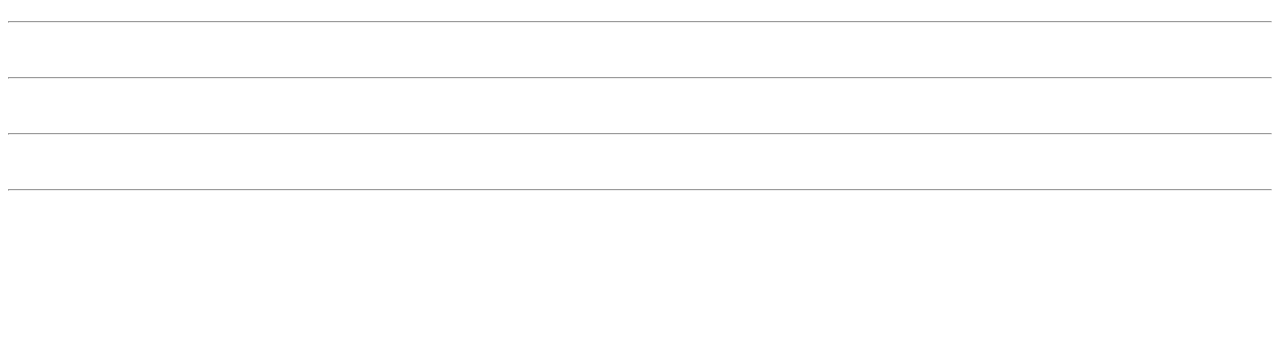
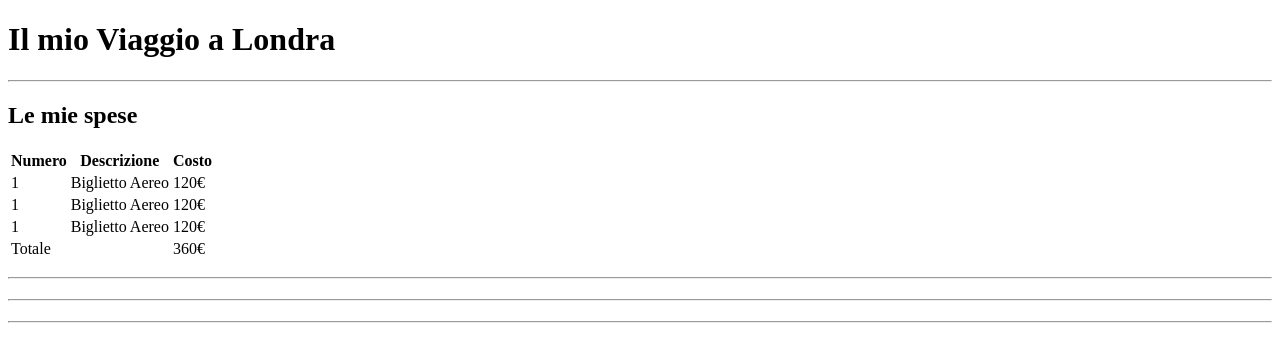
Before and after one commit to Barbon14/html-london-trip, a plain HTML site: page index.html in a window 1280 px wide. Drawn offline with Linux system fonts and the light colour scheme.

Commit message:
aggiunto contenuti "Le mie spese"

```diff
--- a/index.html
+++ b/index.html
@@ -13,7 +13,7 @@
         <!-- intestazione pagina -->
         <header>
             <h1>
-
+                Il mio Viaggio a Londra
             </h1>
 
             <hr>
@@ -25,8 +25,63 @@
             <!-- paragrafi -->
             <section>
                 <h2>
+                    Le mie spese
+                </h2>
+                <p>
 
-                </h2> <br>
+                    <table>
+
+                        <!-- intestazione tabella -->
+                        <thead>
+                            <tr>
+                                    <th><strong>Numero</strong></th>
+                                    <th><strong>Descrizione</strong></th>
+                                    <th><strong>Costo</strong></td></th>
+                            </tr>
+                        </thead>
+
+                        <!-- corpo tabella -->
+                        <tbody>
+
+                            <tr>
+                                <td>1</td>
+                                <td>Biglietto Aereo</td>
+                                <td>120&euro;</td>
+                            </tr>
+
+                            <tr>
+                                <td>1</td>
+                                <td>Biglietto Aereo</td>
+                                <td>120&euro;</td>
+                            </tr>
+
+                            <tr>
+                                <td>1</td>
+                                <td>Biglietto Aereo</td>
+                                <td>120&euro;</td>
+                            </tr>
+
+                        </tbody>
+
+                        <!-- chiusura tabella -->
+                        <tfoot>
+                            <tr>
+                                <td>Totale</td>
+                                <td></td>
+                                <td>360&euro;</td>
+                            </tr>
+                        </tfoot>
+
+                    </table>
+                </p>
+
+                <hr>
+            </section>
+
+            <section>
+                <h2>
+
+                </h2>
                 <p>
 
                 </p>
@@ -37,18 +92,7 @@
             <section>
                 <h2>
 
-                </h2> <br>
-                <p>
-
-                </p>
-
-                <hr>
-            </section>
-
-            <section>
-                <h2>
-
-                </h2> <br>
+                </h2>
                 <p>
 
                 </p>
```
